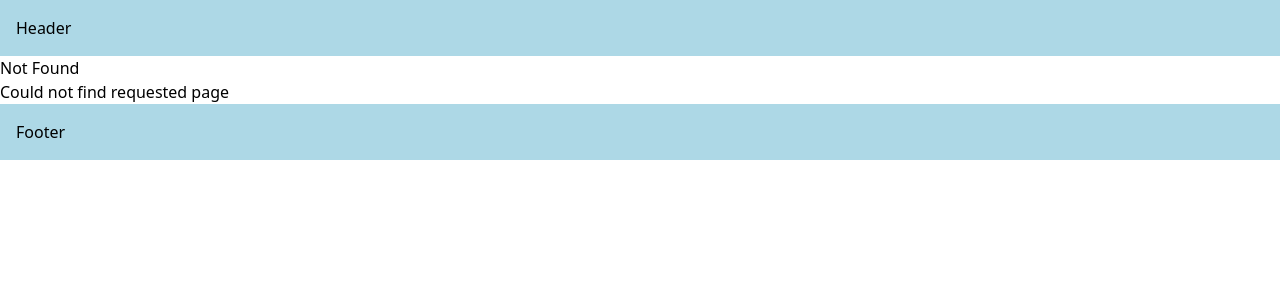
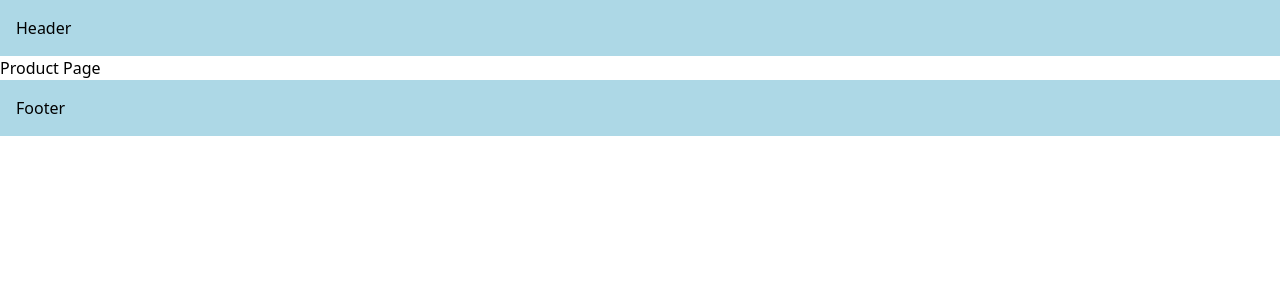
Before and after one commit to roneyyb/next-js-concepts, a Next.js app: page /product in a window 1280 px wide. Before the commit this address had no page. Shown: the top 300 px of the page. Built offline with nearby package versions, Linux system fonts and the light colour scheme; data requests are answered from the project's data file.

Commit message:
DATA CACHING

```diff
--- /dev/null
+++ b/src/app/product/page.tsx
@@ -0,0 +1,8 @@
+// the data is being cached by nextjs on next requests
+
+export default async function ProductPage() {
+    const response = await fetch("https://localhost:3002/products");
+    const users = await response.json();
+    console.log("users ", users)
+    return <h1>{"Product Page"}</h1>
+}
```
